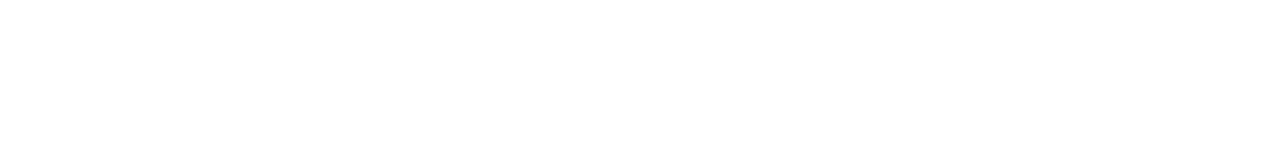
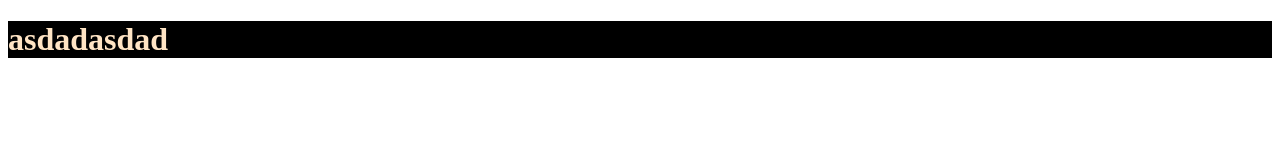
Before and after one commit to franvaccani/Porfolio, a website: page index.html in a window 1280 px wide. Drawn offline with Linux system fonts and the light colour scheme.

Commit message:
agregamos node y sass

```diff
--- a/index.html
+++ b/index.html
@@ -4,13 +4,14 @@
     <meta charset="UTF-8">
     <meta name="viewport" content="width=device-width, initial-scale=1.0">
     <title>Porfolio - Vaccani</title>
+    <link rel="stylesheet" href="/sass/style.css">
 </head>
 <body>
 
 
-    <nav>
-
-    </nav>
+    <header>
+        <h1>asdadasdad</h1>
+    </header>
 
     <main>
 
@@ -20,7 +21,5 @@
 
     </footer>
 
-
-
 </body>
 </html>
--- /dev/null
+++ b/sass/_header.scss
@@ -0,0 +1,5 @@
+h1{
+    background-color: black;
+
+    color: bisque;
+}
--- /dev/null
+++ b/sass/style.scss
@@ -0,0 +1,2 @@
+@import "./footer";
+@import "./header"
```
Also changed, not shown: sass/_footer.scss (added), sass/style.css (added), 2 other files.
